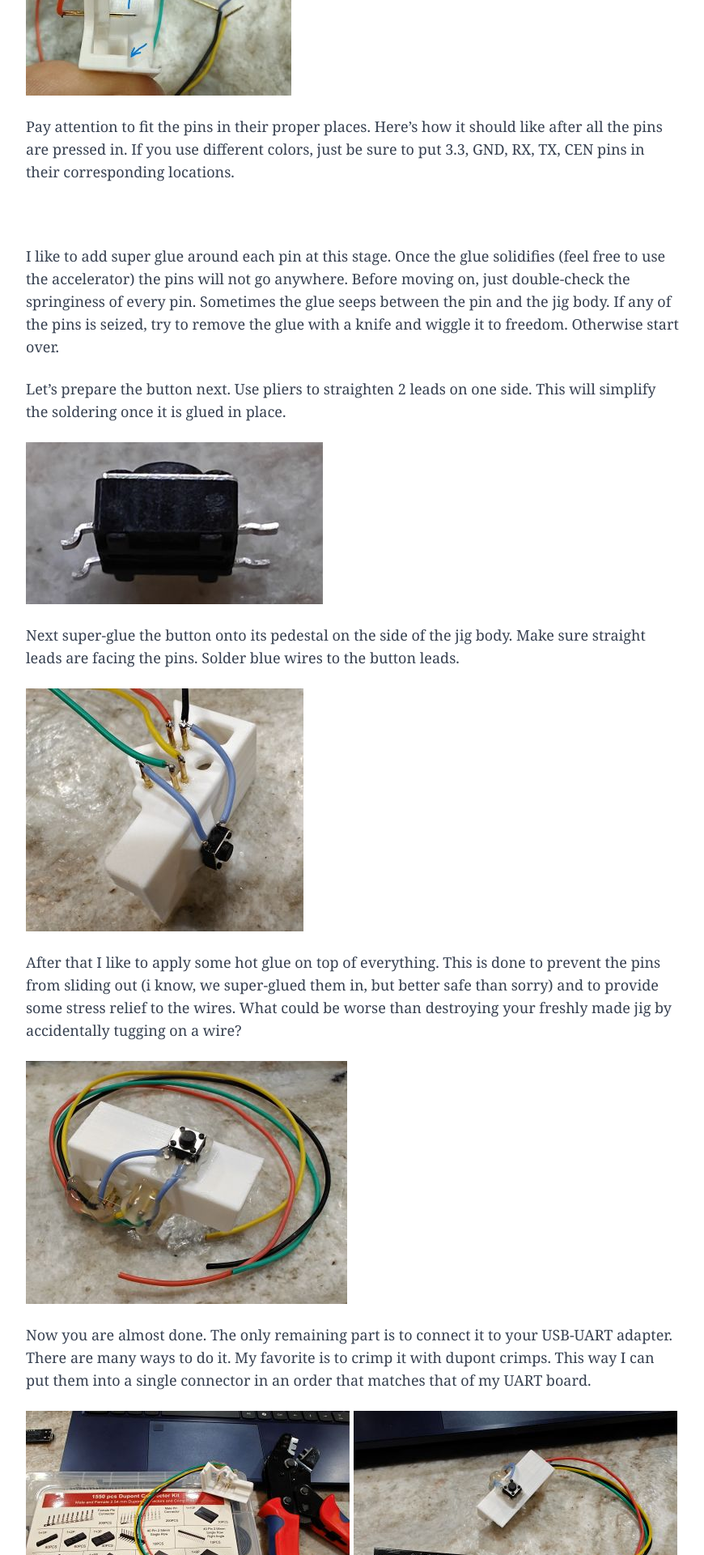
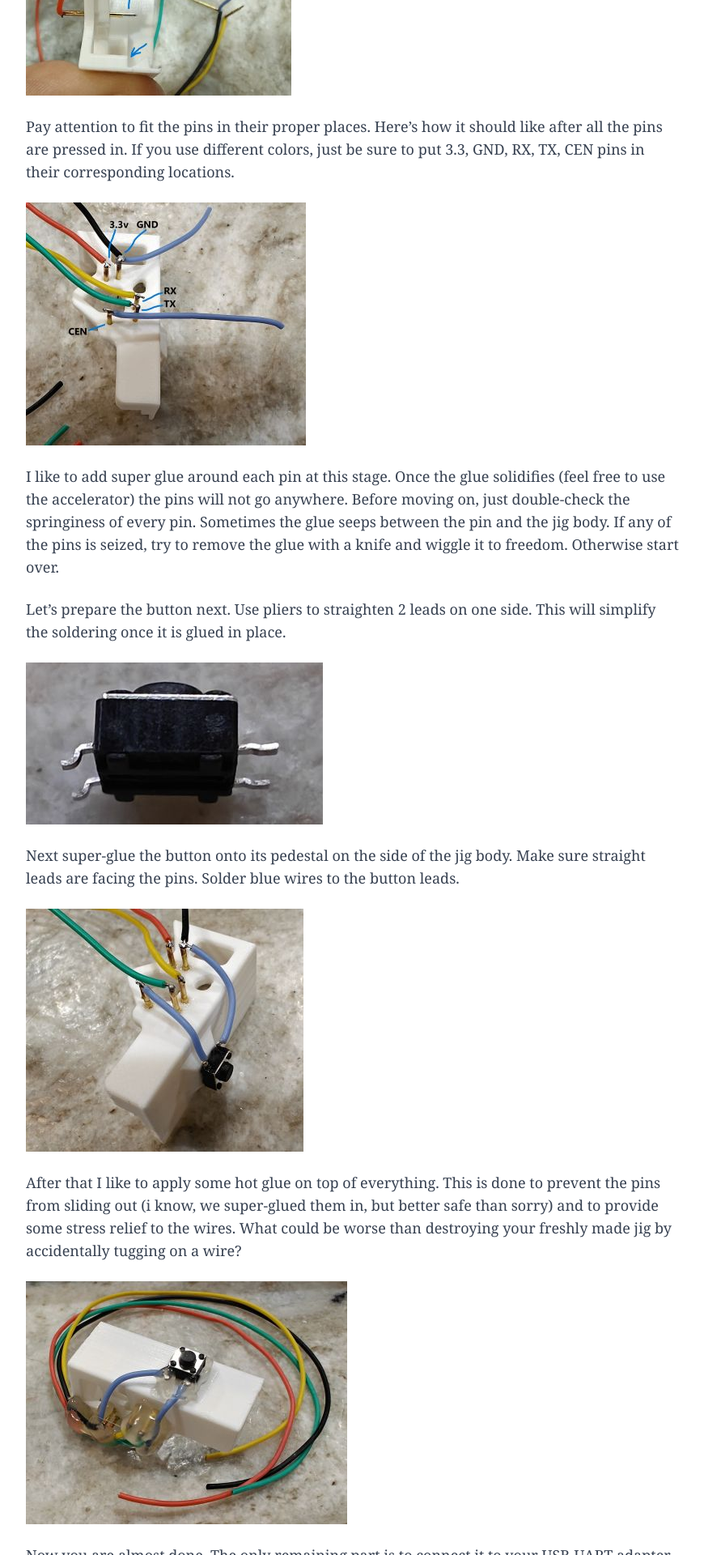
Before and after one commit to ScramblerUSA/scramblerusa.github.io, a Jekyll site: the page built from sdsh/pogopinjig.md, in a window 1280 px wide. Shown: the part 2739-4659 px from the top of the page at 81% size, without its empty margins (64-934 px from the left). Built offline with Jekyll 4.4.1, drawn with Linux system fonts in a browser that asks for light colours.

Commit message:
SDSH update

```diff
--- a/sdsh/pogopinjig.md
+++ b/sdsh/pogopinjig.md
@@ -43,7 +43,7 @@ If it doesn't protrude, then it will not make good contact. If it protrudes too
 Pay attention to fit the pins in their proper places. Here's how it should like after all the pins are pressed in.
 If you use different colors, just be sure to put 3.3, GND, RX, TX, CEN pins in their corresponding locations.
 
-![](/images/step4.jpg)
+![](/images/pogo/step4.jpg)
 
 I like to add super glue around each pin at this stage. Once the glue solidifies (feel free to use the accelerator) the pins will not go anywhere.
 Before moving on, just double-check the springiness of every pin. Sometimes the glue seeps between the pin and the jig body.
```
